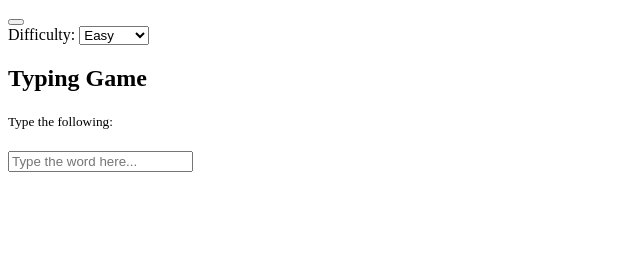
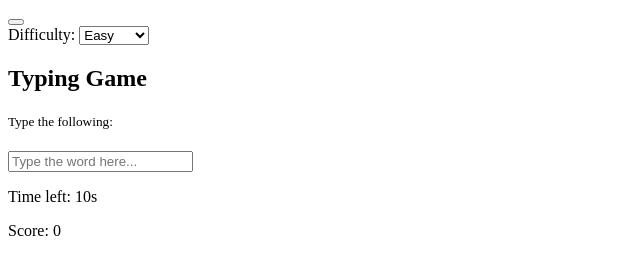
Before and after one commit to FBetulDemir/typing_game, a plain HTML site: page index.html in a window 1280 px wide. Shown: the whole page, without its empty margins (0-640 px from the left). Drawn offline with Linux system fonts and the light colour scheme.

Commit message:
Update index.html

```diff
--- a/index.html
+++ b/index.html
@@ -29,6 +29,11 @@
 
         <h1 id="word"></h1>
         <input type="text" id="text" autocomplete="off" placeholder="Type the word here...">
+        <p class="time-container">Time left: <span id="time">10s</span></p>
+
+        <p class="score-container">Score: <span id="score">0</span></p>
+
+        <div id="end-game-container" class="end-game-container"></div>
     </div>
     <script src="script.js"></script>
 </body>
```
